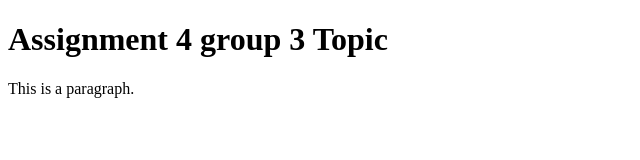
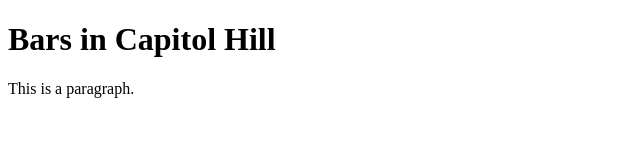
Before and after one commit to Hongbin-L/IT-115-A4-G3, a plain HTML site: page index.html in a window 1280 px wide. Shown: the whole page, without its empty margins (0-640 px from the left). Drawn offline with Linux system fonts and the light colour scheme.

Commit message:
Adds Topic
I just add our topic

```diff
--- a/index.html
+++ b/index.html
@@ -1,11 +1,11 @@
 <!DOCTYPE html>
 <html>
 <head>
-<title>Assignment 4</title>
+<title>Bars in Capitol Hill</title>
 </head>
 <body>
 
-<h1>Assignment 4 group 3 Topic</h1>
+<h1>Bars in Capitol Hill</h1>
 <p>This is a paragraph.</p>
 
 </body>
```
